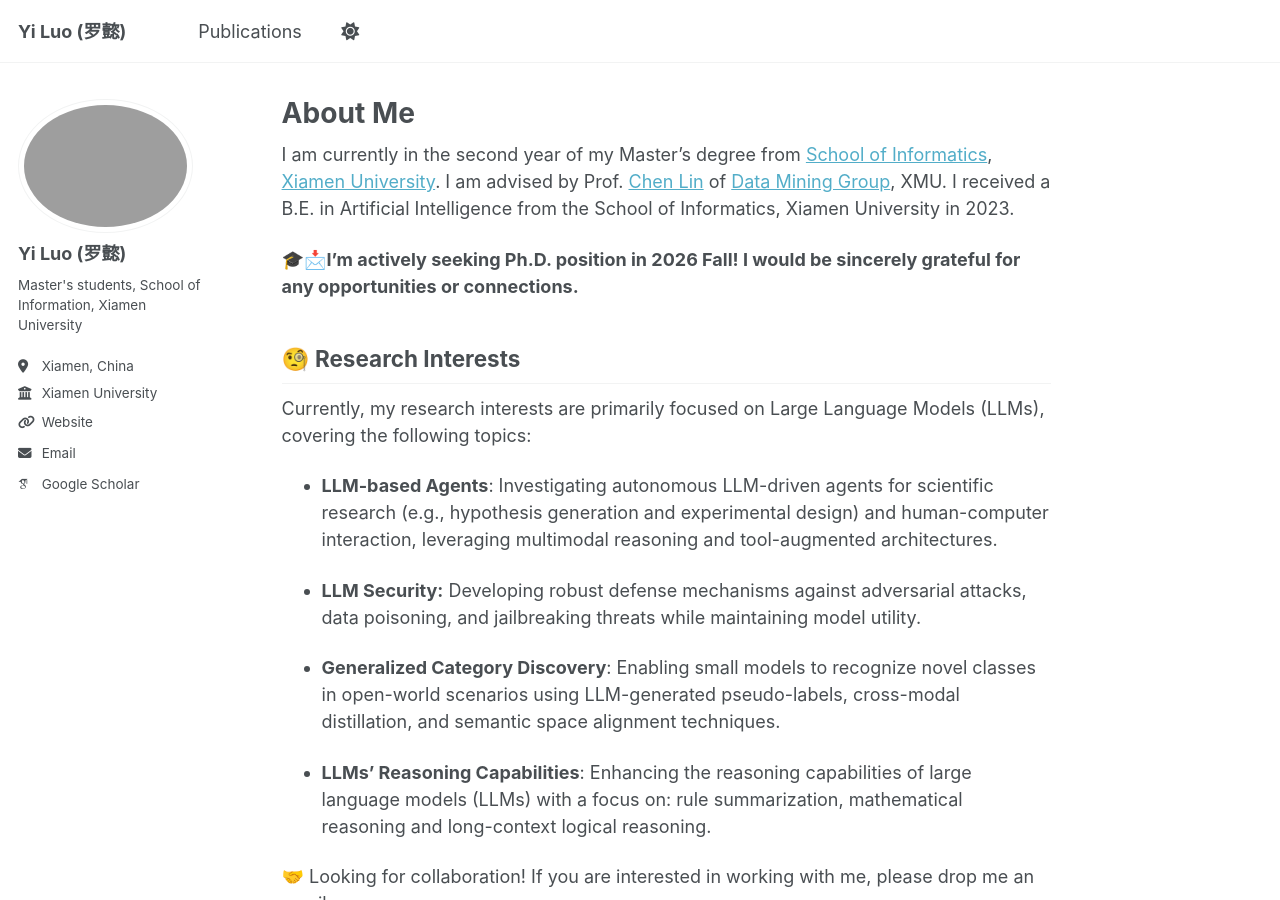
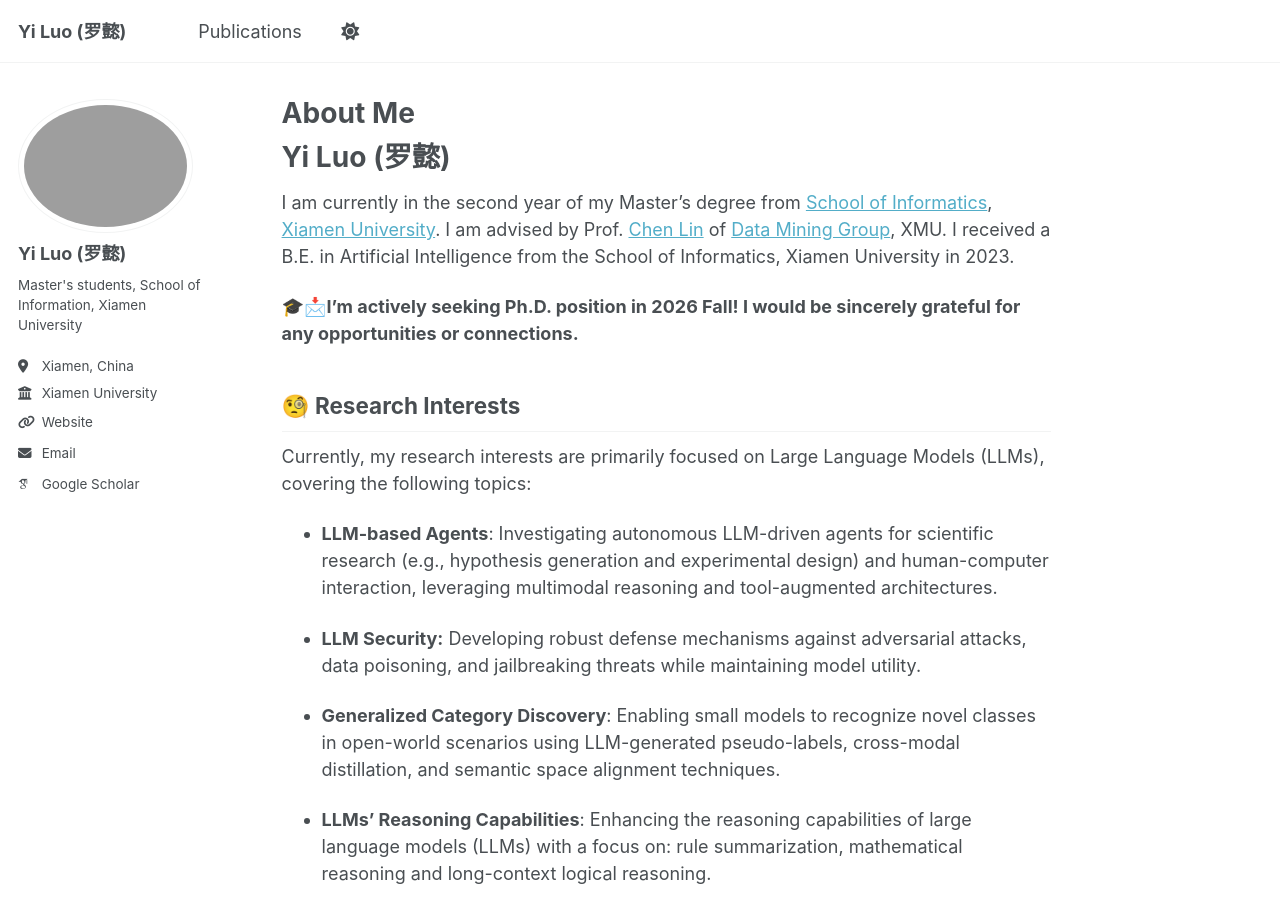
Before and after one commit to YiLuo59/YiLuo59.github.io, a Jekyll site: the page built from _pages/about.md, in a window 1280 px wide and 900 px high. Built offline with Jekyll 4.4.1, drawn with Linux system fonts in a browser that asks for light colours; some web fonts are replaced.

Commit message:
Update about.md

```diff
--- a/_pages/about.md
+++ b/_pages/about.md
@@ -6,6 +6,8 @@ redirect_from:
   - /about/
   - /about.html
 ---
+
+# Yi Luo (罗懿)
 
 I am currently in the second year of my Master's degree from [School of Informatics](https://informatics.xmu.edu.cn/), [Xiamen University](https://www.xmu.edu.cn/). I am advised by Prof. [Chen Lin](https://scholar.google.com/citations?user=z1l2JSMAAAAJ) of [Data Mining Group](https://xmudm.github.io/), XMU. I received a B.E. in Artificial Intelligence from the School of Informatics, Xiamen University in 2023.
 
```
